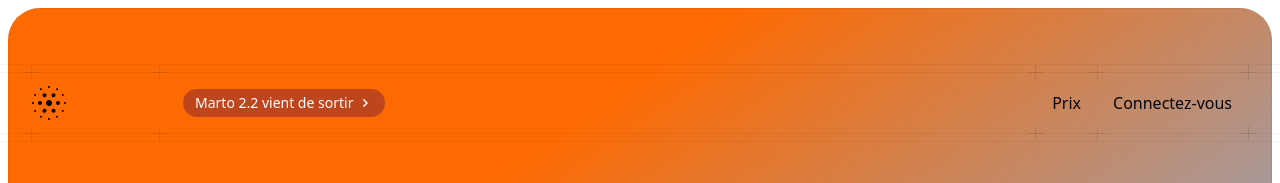
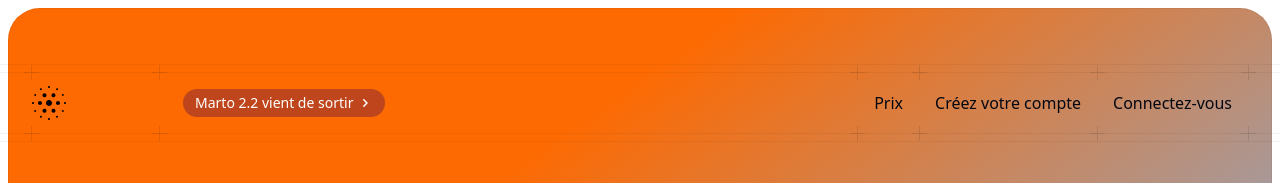
Before and after one commit to mlabarrere/marto, a Next.js app: page / in a window 1280 px wide. Shown: the top 183 px of the page. Built offline with nearby package versions, Linux system fonts and the light colour scheme; a web font is replaced by a local one.

Commit message:
Update navbar.jsx

```diff
--- a/src/components/navbar.jsx
+++ b/src/components/navbar.jsx
@@ -14,6 +14,7 @@ import { PlusGrid, PlusGridItem, PlusGridRow } from './plus-grid'
 const links = [
   { href: '/pricing', label: 'Prix' },
   //{ href: '/company', label: 'Nous' },
+  { href: 'https://marto.flutterflow.app/', label: 'Créez votre compte' },
   { href: 'https://marto.flutterflow.app/Login', label: 'Connectez-vous' },
 ]
 
```
